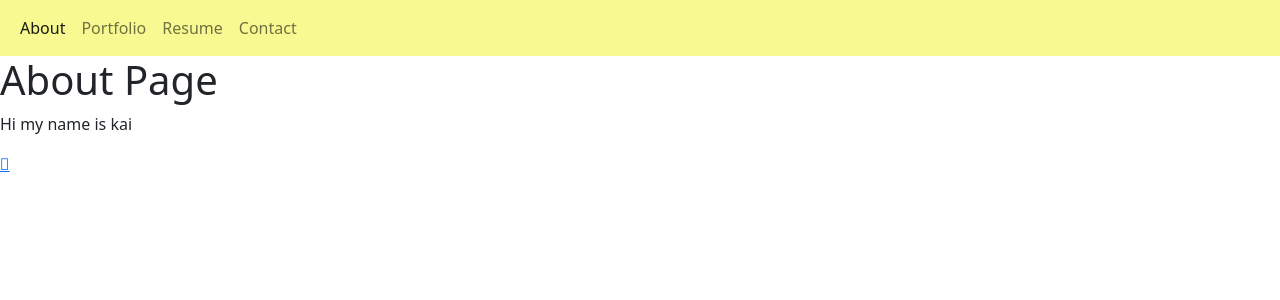
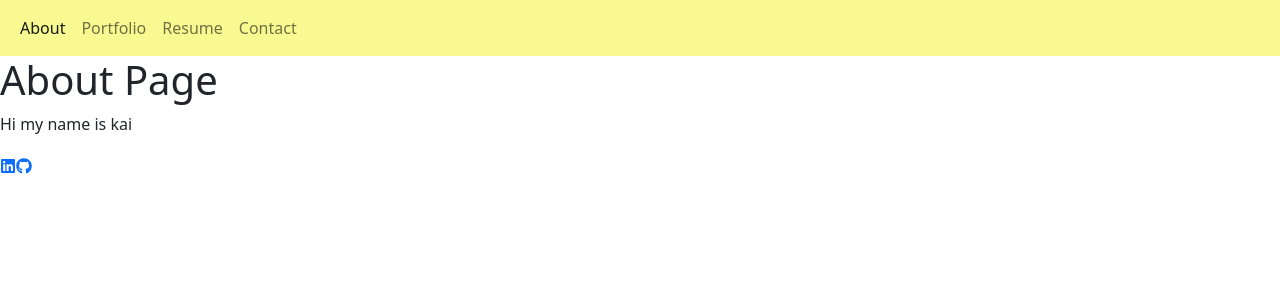
Before and after one commit to lacnoskillz/Kaikanes-Portfolio, a React (Create React App) app: page / in a window 1280 px wide. Shown: the top 300 px of the page. Built offline with nearby package versions, Linux system fonts and the light colour scheme.

Commit message:
fontawesome sucks. used react-icons npm instead and got github and linkedin icons that take user to my profile on click

```diff
--- a/package.json
+++ b/package.json
@@ -4,6 +4,9 @@
   "private": true,
   "homepage": "https://lacnoskillz.github.io/Kaikanes-Portfolio/",
   "dependencies": {
+    "@fortawesome/fontawesome": "^1.1.8",
+    "@fortawesome/fontawesome-free-regular": "^5.0.13",
+    "@fortawesome/fontawesome-free-solid": "^5.0.13",
     "@fortawesome/fontawesome-svg-core": "^6.3.0",
     "@fortawesome/free-regular-svg-icons": "^6.3.0",
     "@fortawesome/free-solid-svg-icons": "^6.3.0",
@@ -12,11 +15,13 @@
     "@testing-library/react": "^11.1.0",
     "@testing-library/user-event": "^13.5.0",
     "axios": "^1.3.4",
+    "babel-plugin-macros": "^3.1.0",
     "bootstrap": "^5.2.3",
     "dotenv": "^16.0.3",
     "gh-pages": "^5.0.0",
     "react": "17.0.2",
     "react-dom": "17.0.2",
+    "react-icons": "^4.8.0",
     "react-scripts": "5.0.1",
     "web-vitals": "^2.1.4"
   },
--- a/src/components/pages/Footer.js
+++ b/src/components/pages/Footer.js
@@ -1,12 +1,13 @@
 import React from 'react';
 
+import { FaLinkedin, FaGithub} from "react-icons/fa";
 export default function About() {
   return (
     <section class="footer">
     <div class="links">
-      <a href=""><i class="fa-brands fa-github"></i></a>
-      <a href=""></a>
-      <a href="google.com"><i class="github"></i></a>
+      <a href="https://www.linkedin.com/in/kaikane-lacno-91601b268/"><FaLinkedin /></a>
+      <a href="https://github.com/lacnoskillz"><FaGithub /></a>
+
 
     </div>
   </section>
```
